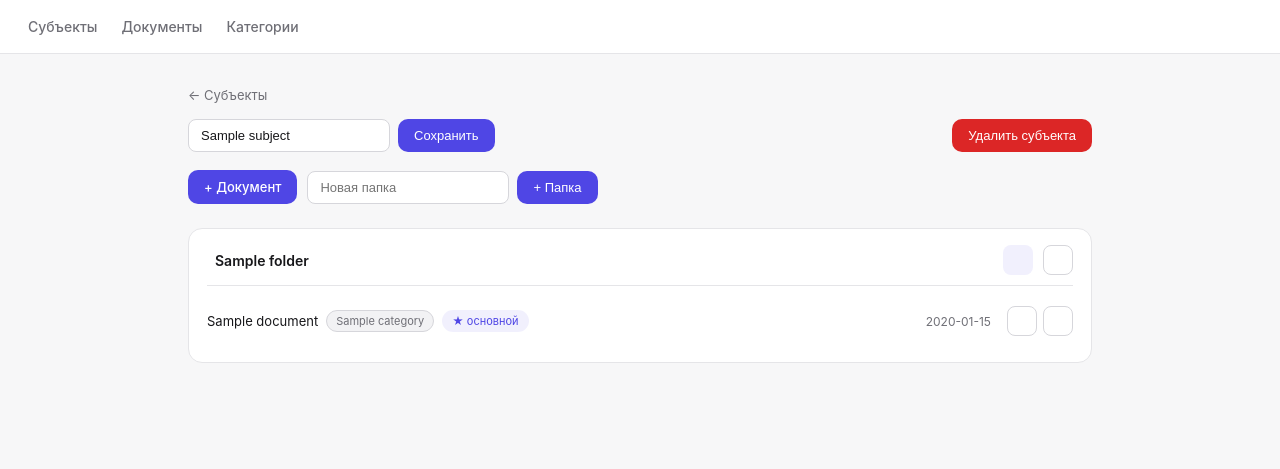
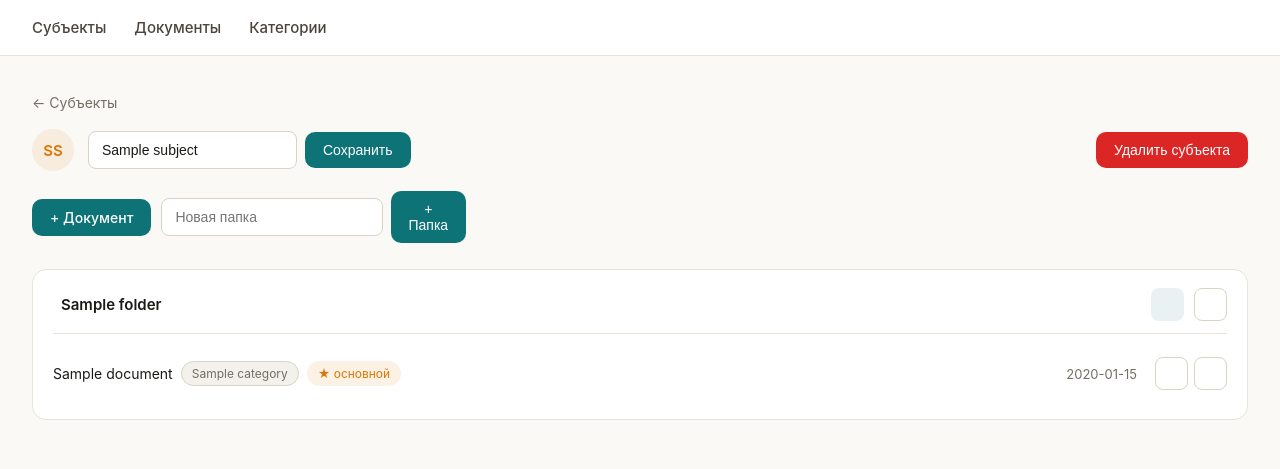
Before and after one commit to AleksandrSrk/DoxBoxTlg, a FastAPI app: page /admin/subjects/1 in a window 1280 px wide. Shown: the top 469 px of the page. Run offline with FastAPI, Linux system fonts and the light colour scheme; tables that the repository leaves empty hold one stand-in row (values such as "Sample post"); some libraries are stand-ins or nearby versions.

Commit message:
Redesign admin UI: wider layout, bigger type, teal/amber accents, subject avatars, sectioned document form

```diff
--- a/static/admin.css
+++ b/static/admin.css
@@ -1,14 +1,16 @@
 :root {
-  --bg: #f7f7f8;
+  --bg: #faf9f6;
   --surface: #ffffff;
-  --surface-2: #f2f2f4;
-  --border: #e5e5e8;
-  --border-strong: #d6d6db;
-  --text: #17171a;
-  --muted: #6f6f76;
-  --accent: #4f46e5;
-  --accent-hover: #4338ca;
-  --accent-soft: rgba(79,70,229,0.08);
+  --surface-2: #f3f1ec;
+  --border: #e8e4db;
+  --border-strong: #d9d3c6;
+  --text: #1c1a17;
+  --muted: #736f66;
+  --accent: #0d7377;
+  --accent-hover: #0a5c60;
+  --accent-soft: rgba(13,115,119,0.09);
+  --accent2: #d97706;
+  --accent2-soft: rgba(217,119,6,0.1);
   --danger: #dc2626;
   --danger-bg: rgba(220,38,38,0.08);
 }
@@ -17,31 +19,31 @@ body {
   background: var(--bg);
   color: var(--text);
   font-family: -apple-system, "Segoe UI", Roboto, sans-serif;
-  font-size: 14px;
+  font-size: 16px;
   margin: 0;
 }
 .nav {
-  display: flex; gap: 24px;
-  padding: 18px 28px;
+  display: flex; gap: 28px;
+  padding: 18px 32px;
   background: var(--surface);
   border-bottom: 1px solid var(--border);
 }
-.nav a { color: var(--muted); text-decoration: none; font-size: 14px; font-weight: 500; }
+.nav a { color: #4a453d; text-decoration: none; font-size: 15px; font-weight: 500; }
 .nav a:hover { color: var(--text); }
-.container { max-width: 960px; margin: 0 auto; padding: 32px 28px; }
-h1 { font-size: 22px; font-weight: 600; margin-bottom: 22px; letter-spacing: -0.01em; color: var(--text); }
+.container { max-width: 1280px; margin: 0 auto; padding: 36px 32px; }
+h1 { font-size: 27px; font-weight: 600; margin-bottom: 24px; letter-spacing: -0.01em; color: var(--text); }
 
-.stats { display: flex; gap: 12px; margin-bottom: 24px; }
+.stats { display: flex; gap: 14px; margin-bottom: 26px; }
 .stat-card {
   background: var(--surface); border: 1px solid var(--border);
-  border-radius: 14px; padding: 18px 22px; display: flex; flex-direction: column; gap: 4px;
+  border-radius: 14px; padding: 20px 24px; display: flex; flex-direction: column; gap: 4px;
 }
-.stat-num { font-size: 26px; font-weight: 700; color: var(--text); }
-.stat-label { color: var(--muted); font-size: 12px; }
+.stat-num { font-size: 28px; font-weight: 700; color: var(--text); }
+.stat-label { color: var(--muted); font-size: 13px; }
 
 .btn, button {
   background: var(--accent); color: #fff; border: none;
-  padding: 9px 16px; border-radius: 10px; font-size: 13px; font-weight: 500; cursor: pointer;
+  padding: 10px 18px; border-radius: 10px; font-size: 14px; font-weight: 500; cursor: pointer;
   text-decoration: none; display: inline-block; transition: background 0.15s;
 }
 .btn:hover, button:hover { background: var(--accent-hover); }
@@ -50,19 +52,19 @@ h1 { font-size: 22px; font-weight: 600; margin-bottom: 22px; letter-spacing: -0.
 
 input[type=text], input[type=url], input[type=date], select {
   background: var(--surface); color: var(--text); border: 1px solid var(--border-strong);
-  border-radius: 8px; padding: 8px 12px; font-size: 13px;
+  border-radius: 8px; padding: 10px 13px; font-size: 14px; width: 100%;
 }
 input:focus, select:focus { outline: 2px solid var(--accent-soft); border-color: var(--accent); }
 
 .inline-form { display: flex; gap: 8px; align-items: center; margin-bottom: 16px; }
 .subject-header .inline-form, .toolbar .inline-form, .table .inline-form { margin-bottom: 0; }
-.muted { color: var(--muted); font-size: 12px; }
+.muted { color: var(--muted); font-size: 13px; }
 
 /* Иконки-кнопки: править/удалить/добавить */
 .icon-btn {
-  width: 30px; height: 30px; display: inline-flex; align-items: center; justify-content: center;
+  width: 33px; height: 33px; display: inline-flex; align-items: center; justify-content: center;
   background: var(--surface); border: 1px solid var(--border-strong); border-radius: 8px;
-  color: var(--muted); text-decoration: none; cursor: pointer; padding: 0; font-size: 15px;
+  color: var(--muted); text-decoration: none; cursor: pointer; padding: 0; font-size: 16px;
   transition: all 0.15s;
 }
 .icon-btn:hover { background: var(--surface-2); color: var(--text); }
@@ -74,66 +76,91 @@ input:focus, select:focus { outline: 2px solid var(--accent-soft); border-color:
 /* Баннер ошибки при заблокированном удалении */
 .error-banner {
   background: var(--danger-bg); color: var(--danger); border: 1px solid rgba(220,38,38,0.25);
-  border-radius: 10px; padding: 10px 14px; font-size: 13px; margin-bottom: 16px;
+  border-radius: 10px; padding: 11px 16px; font-size: 14px; margin-bottom: 18px;
   display: flex; align-items: center; gap: 8px;
 }
 
+/* Аватарки-инициалы: субъекты в карточках, цвет по кругу из 4 вариантов */
+.avatar {
+  width: 42px; height: 42px; border-radius: 50%; flex-shrink: 0;
+  display: flex; align-items: center; justify-content: center;
+  font-size: 15px; font-weight: 600;
+}
+.avatar-0 { background: var(--accent-soft); color: var(--accent); }
+.avatar-1 { background: var(--accent2-soft); color: var(--accent2); }
+.avatar-2 { background: #e8f0ee; color: #2f5d53; }
+.avatar-3 { background: #f2ece0; color: #8a6a34; }
+
 /* Хаб субъектов */
 .subject-grid {
-  display: grid; grid-template-columns: repeat(auto-fill, minmax(200px, 1fr));
-  gap: 12px; margin-top: 8px;
+  display: grid; grid-template-columns: repeat(auto-fill, minmax(240px, 1fr));
+  gap: 14px; margin-top: 10px;
 }
 .subject-card {
   background: var(--surface); border: 1px solid var(--border);
   border-radius: 16px; padding: 20px; text-decoration: none;
-  display: flex; flex-direction: column; gap: 6px; transition: border-color 0.15s, box-shadow 0.15s;
+  display: flex; align-items: center; gap: 14px; transition: border-color 0.15s, box-shadow 0.15s;
 }
-.subject-card:hover { border-color: var(--accent); box-shadow: 0 2px 10px rgba(0,0,0,0.05); }
+.subject-card:hover { border-color: var(--accent); box-shadow: 0 2px 12px rgba(0,0,0,0.06); }
 .subject-card-name { font-size: 16px; font-weight: 600; color: var(--text); }
-.subject-card-count { font-size: 12px; color: var(--muted); }
+.subject-card-count { font-size: 13px; color: var(--muted); }
 
 /* Страница субъекта */
-.back-link { color: var(--muted); font-size: 13px; text-decoration: none; display: inline-block; margin-bottom: 16px; }
+.back-link { color: var(--muted); font-size: 14px; text-decoration: none; display: inline-block; margin-bottom: 18px; }
 .back-link:hover { color: var(--text); }
-.subject-header { display: flex; justify-content: space-between; align-items: center; margin-bottom: 18px; }
-.toolbar { display: flex; gap: 10px; align-items: center; margin-bottom: 24px; }
+.subject-header { display: flex; justify-content: space-between; align-items: center; gap: 14px; margin-bottom: 20px; }
+.subject-header-name { display: flex; align-items: center; gap: 14px; }
+.toolbar { display: flex; gap: 10px; align-items: center; margin-bottom: 26px; }
 
 /* Папки и документы внутри субъекта */
 .folder-section {
   background: var(--surface); border: 1px solid var(--border);
-  border-radius: 14px; padding: 16px 18px; margin-bottom: 12px;
+  border-radius: 14px; padding: 18px 20px; margin-bottom: 14px;
 }
 .folder-head {
-  display: flex; align-items: center; gap: 10px; margin-bottom: 10px;
-  padding-bottom: 10px; border-bottom: 1px solid var(--border);
+  display: flex; align-items: center; gap: 10px; margin-bottom: 12px;
+  padding-bottom: 12px; border-bottom: 1px solid var(--border);
 }
-.folder-name { font-size: 14px; font-weight: 600; flex: 1; display: flex; align-items: center; gap: 8px; color: var(--text); }
-.folder-name i { color: var(--muted); font-size: 16px; }
+.folder-name { font-size: 15px; font-weight: 600; flex: 1; display: flex; align-items: center; gap: 8px; color: var(--text); }
+.folder-name i { color: var(--muted); font-size: 17px; }
 
 /* Строки документов выровнены по колонкам: название — дата — действия */
 .doc-row {
-  display: grid; grid-template-columns: 1fr 90px auto; align-items: center; gap: 16px;
-  padding: 10px 0; border-bottom: 1px solid var(--border);
+  display: grid; grid-template-columns: 1fr 100px auto; align-items: center; gap: 18px;
+  padding: 11px 0; border-bottom: 1px solid var(--border);
 }
 .doc-row:last-child { border-bottom: none; }
 .doc-row-title { display: flex; align-items: center; gap: 8px; min-width: 0; }
-.doc-title { font-size: 13px; color: var(--text); overflow: hidden; text-overflow: ellipsis; white-space: nowrap; }
-.doc-row-date { font-size: 12px; text-align: right; }
+.doc-title { font-size: 14px; color: var(--text); overflow: hidden; text-overflow: ellipsis; white-space: nowrap; }
+.doc-row-date { font-size: 13px; text-align: right; color: var(--muted); }
 .doc-row-actions { display: flex; gap: 6px; justify-content: flex-end; }
 
 .badge {
-  font-size: 11px; padding: 3px 9px; border-radius: 20px; white-space: nowrap;
+  font-size: 12px; padding: 4px 10px; border-radius: 20px; white-space: nowrap;
   background: var(--surface-2); color: var(--muted); border: 1px solid var(--border-strong);
 }
 .badge-accent { background: var(--accent-soft); color: var(--accent); border-color: transparent; }
+.badge-amber { background: var(--accent2-soft); color: var(--accent2); border-color: transparent; }
 
-.table { width: 100%; border-collapse: collapse; margin-top: 12px; }
-.table th, .table td { text-align: left; padding: 10px 12px; border-bottom: 1px solid var(--border); font-size: 13px; }
-.table th { color: var(--muted); font-weight: 500; font-size: 12px; }
+.table { width: 100%; border-collapse: collapse; margin-top: 14px; }
+.table th, .table td { text-align: left; padding: 12px 14px; border-bottom: 1px solid var(--border); font-size: 14px; }
+.table th { color: var(--muted); font-weight: 500; font-size: 13px; }
 .table a { color: var(--accent); text-decoration: none; }
 .table a:hover { text-decoration: underline; }
+.filters { display: flex; gap: 10px; margin-bottom: 18px; }
 
-.form { display: flex; flex-direction: column; gap: 16px; max-width: 480px; }
-.form label { display: flex; flex-direction: column; gap: 5px; font-size: 12px; color: var(--muted); }
+/* Форма документа: сгруппированные секции вместо одной длинной колонки */
+.form { display: flex; flex-direction: column; gap: 16px; max-width: 760px; }
+.form-section {
+  background: var(--surface); border: 1px solid var(--border);
+  border-radius: 14px; padding: 20px 22px;
+}
+.form-section h3 {
+  font-size: 14px; font-weight: 600; color: var(--muted); margin: 0 0 16px;
+}
+.form-grid { display: grid; grid-template-columns: 1fr 1fr; gap: 16px 20px; }
+.form-grid .span-2 { grid-column: 1 / -1; }
+@media (max-width: 640px) { .form-grid { grid-template-columns: 1fr; } }
+
+.form label { display: flex; flex-direction: column; gap: 6px; font-size: 13px; color: var(--muted); }
 .form label.checkbox { flex-direction: row; align-items: center; gap: 8px; }
-.filters { display: flex; gap: 10px; margin-bottom: 16px; }
--- a/templates/subject_detail.html
+++ b/templates/subject_detail.html
@@ -9,11 +9,16 @@
 <div class="error-banner"><i class="ti ti-alert-triangle"></i> {{ error }}</div>
 {% endif %}
 
+{% macro initials(name) %}{% set parts = name.split() %}{{ (parts[0][0] if parts|length > 0 else '') ~ (parts[1][0] if parts|length > 1 else '') }}{% endmacro %}
+
 <div class="subject-header">
-  <form method="post" action="/admin/subjects/{{ subject.id }}/rename" class="inline-form">
-    <input type="text" name="name" value="{{ subject.name }}">
-    <button type="submit">Сохранить</button>
-  </form>
+  <div class="subject-header-name">
+    <div class="avatar avatar-{{ subject.id % 4 }}">{{ initials(subject.name)|upper }}</div>
+    <form method="post" action="/admin/subjects/{{ subject.id }}/rename" class="inline-form">
+      <input type="text" name="name" value="{{ subject.name }}">
+      <button type="submit">Сохранить</button>
+    </form>
+  </div>
   <form method="post" action="/admin/subjects/{{ subject.id }}/delete"
         onsubmit="return confirm('Удалить субъекта? Если есть документы — не даст.');">
     <button type="submit" class="btn-danger">Удалить субъекта</button>
@@ -33,7 +38,7 @@
   <div class="doc-row-title">
     <span class="doc-title">{{ d.title }}</span>
     <span class="badge">{{ d.category.name }}</span>
-    {% if d.is_primary %}<span class="badge badge-accent">★ основной</span>{% endif %}
+    {% if d.is_primary %}<span class="badge badge-amber">★ основной</span>{% endif %}
   </div>
   <div class="doc-row-date muted">{{ d.issue_date or "—" }}</div>
   <div class="doc-row-actions">
```
Also changed, not shown: templates/document_form.html (+36 -14 lines), templates/subjects.html (+8 -2 lines).
